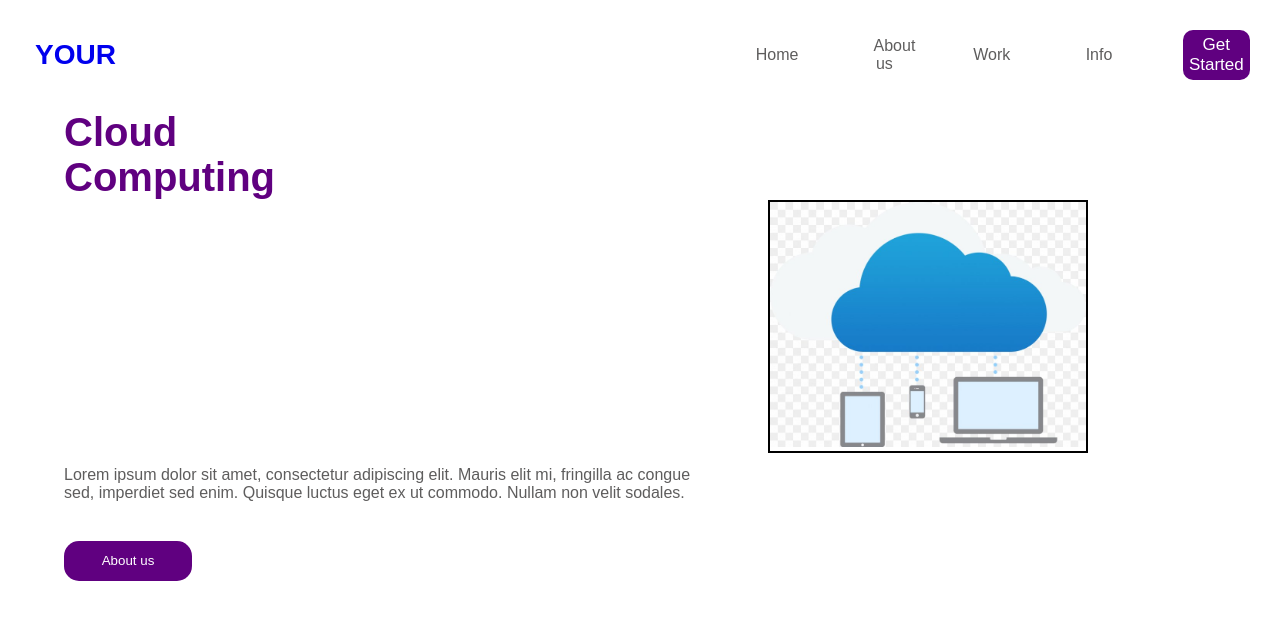
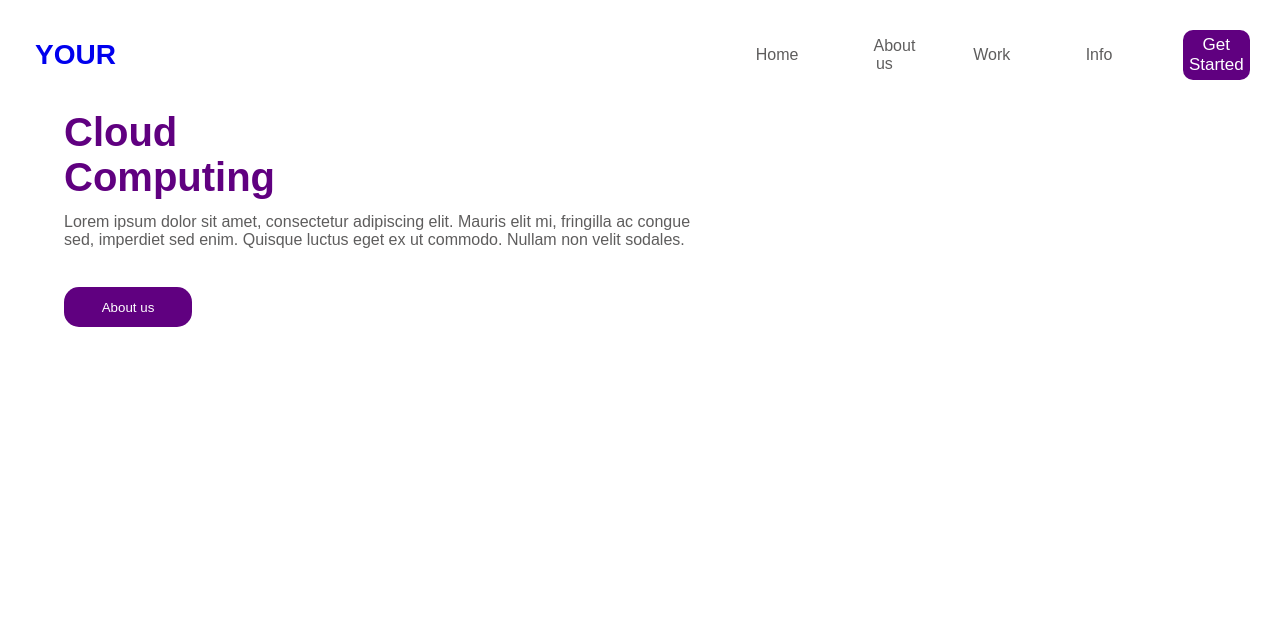
Before and after one commit to joaov1ct0r/react-cloud, a React (Create React App) app: page / in a window 1280 px wide. Shown: the top 620 px of the page. Built offline with nearby package versions, Linux system fonts and the light colour scheme.

Commit message:
codigo img removido de header.js

```diff
--- a/src/components/Header.js
+++ b/src/components/Header.js
@@ -4,13 +4,6 @@ function Header() {
             <div className="h2-container">
                 <h2>Cloud</h2>
                 <h2>Computing</h2>
-            </div>
-
-            <div className="img-container">
-                <img
-                    src={require('../assets/images/cloud.jpg')}
-                    alt="cloud system"
-                />
             </div>
 
             <div className="about">
```
